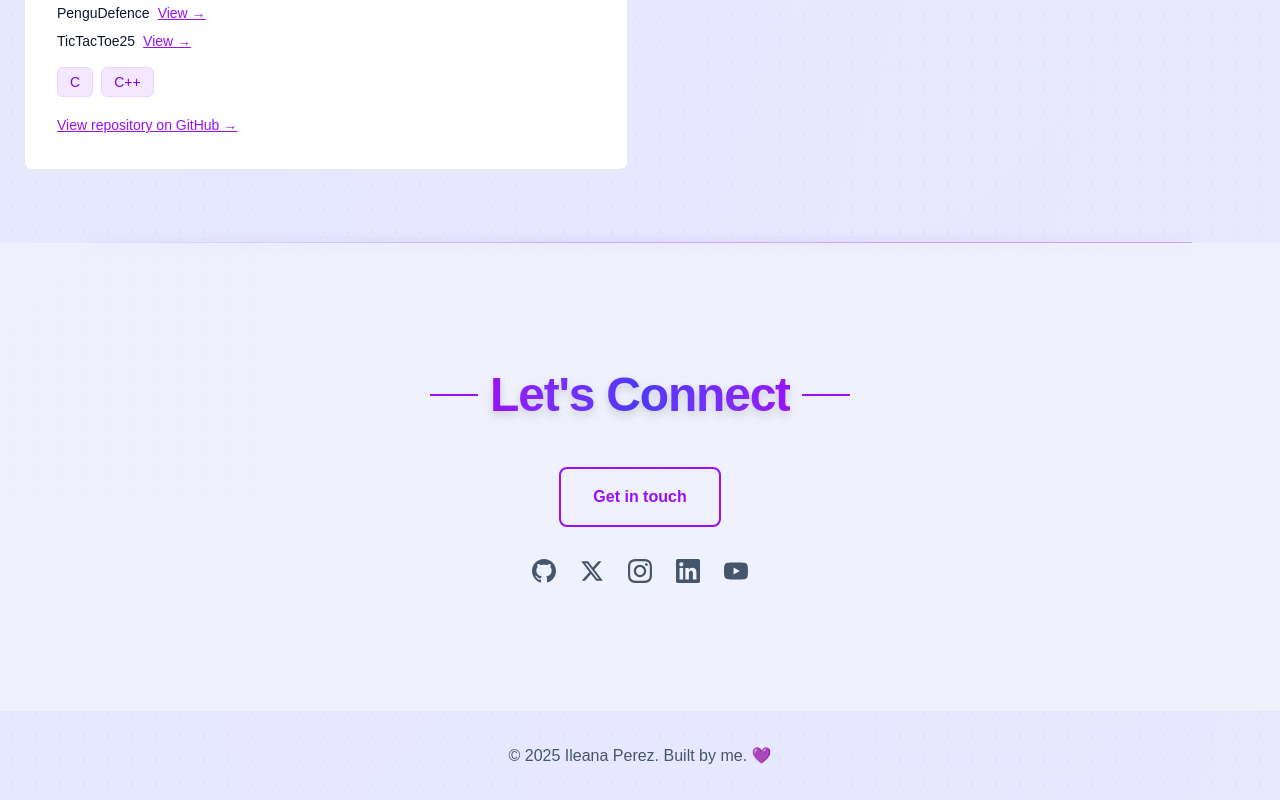
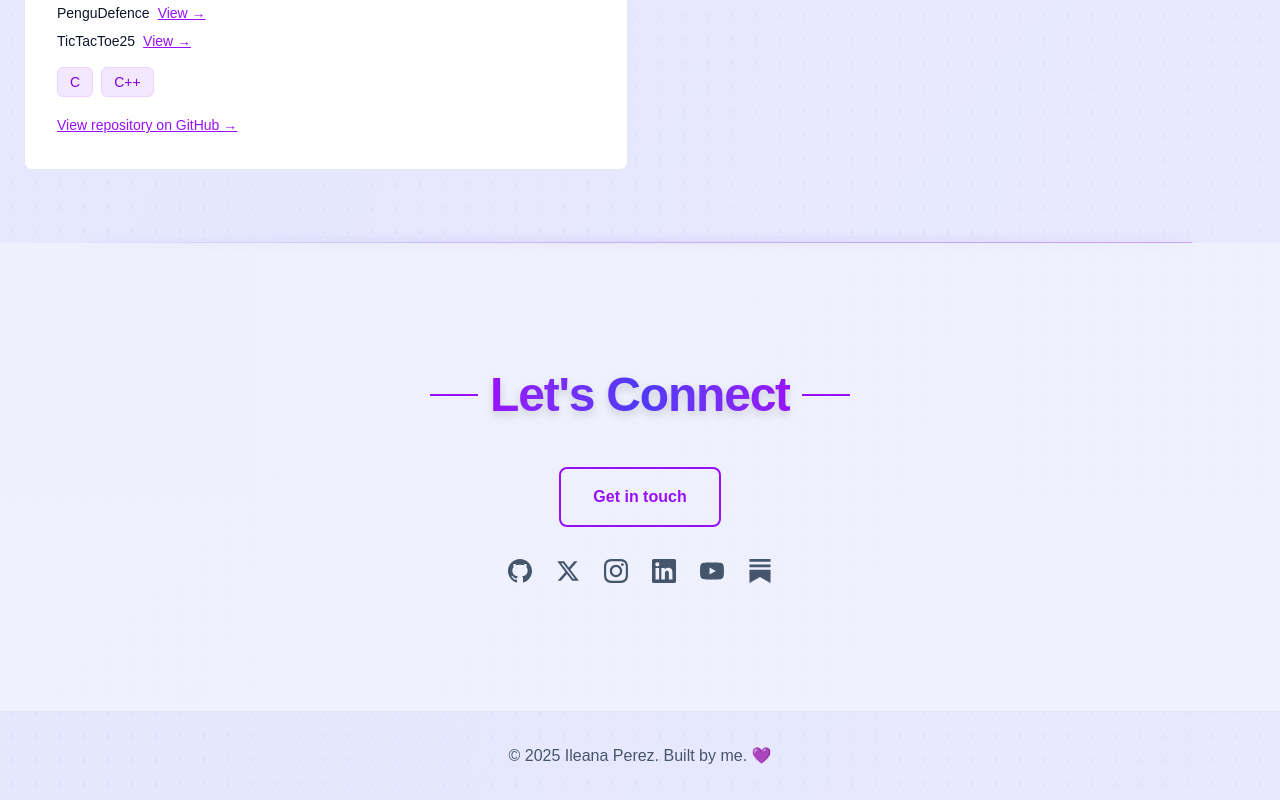
Before and after one commit to ileana-pr/My-Portfolio, a Next.js app: page /coding in a window 1280 px wide. Shown: the part 3236-4036 px from the top of the page. Built offline with nearby package versions, Linux system fonts and the light colour scheme.

Commit message:
Add Substack icon and link to blog
Made-with: Cursor

```diff
--- a/src/app/coding/page.tsx
+++ b/src/app/coding/page.tsx
@@ -557,7 +557,18 @@ export default function CodingPage() {
               </svg>
             </a>
 
-
+            {/* Substack (blog) */}
+            <a
+              href="https://buildingwithtati.substack.com/"
+              target="_blank"
+              rel="noopener noreferrer"
+              className={styles.socialLink}
+              aria-label="Substack blog"
+            >
+              <svg className="w-6 h-6" fill="currentColor" viewBox="0 0 24 24">
+                <path d="M22.539 8.242H1.46V5.406h21.08v2.836zM1.46 10.812V24L12 18.11 22.54 24V10.812H1.46zM22.54 0H1.46v2.836h21.08V0z"/>
+              </svg>
+            </a>
           </div>
 
         </div>
```
